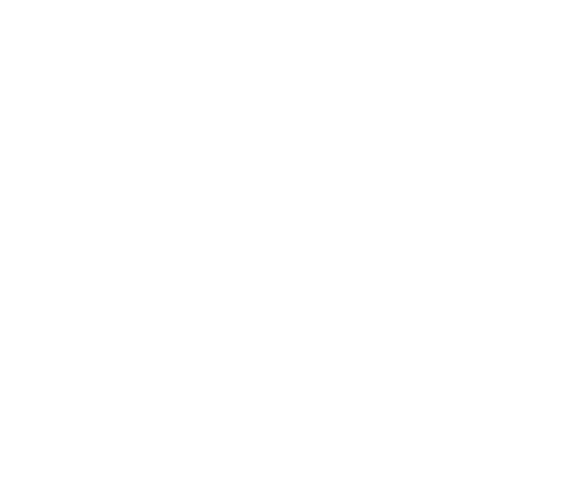
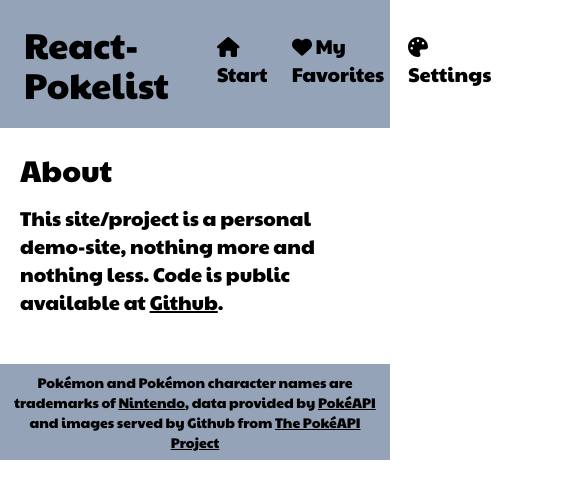
Before and after one commit to fredrikspannar/react-pokelist, a React (Vite) app: page /about in a window 390 px wide. Before the commit this address had no page. Shown: the top 498 px of the page, 577 px wide, since content can reach past the window. Built offline with nearby package versions, Linux system fonts and the light colour scheme.

Commit message:
About-page, some styling and responsive styling

```diff
--- a/src/App.jsx
+++ b/src/App.jsx
@@ -3,6 +3,7 @@ import { Routes, Route } from "react-router-dom";
 import Start from "./pages/Start";
 import Favorites from "./pages/Favorites";
 import Settings from "./pages/Settings";
+import About from "./pages/About";
 
 function App() {
 
@@ -11,6 +12,7 @@ function App() {
         <Route path="/" element={ <Start/> } />
         <Route path="/favorites" element={ <Favorites/> } />
         <Route path="/settings" element={ <Settings/> } />
+        <Route path="/about" element={ <About/> } />
       </Routes>
   )
 }
--- a/src/components/Layout.jsx
+++ b/src/components/Layout.jsx
@@ -7,9 +7,12 @@ export default function Layout({children}) {
         <>
             <div className="container mx-auto">
                 <NavBar />
-                <div className="pl-5 pr-5">
+                <div className="pl-5 pr-5 lg:h-screen lg:mt-32">
                     {children}
                 </div>
+                <footer className="p-2 bg-slate-400 mt-12 text-sm lg:fixed lg:bottom-0 lg:w-full lg:left-0 text-center">
+                    Pokémon and Pokémon character names are trademarks of <a href="https://nintendo.com" target="_blank">Nintendo</a>, data provided by <a href="https://pokeapi.co/" target="_blank">PokéAPI</a> and images served by Github from <a href="https://github.com/PokeAPI" target="_blank">The PokéAPI Project</a>
+                </footer>
             </div>
         </>
     )
--- a/src/components/Navbar.jsx
+++ b/src/components/Navbar.jsx
@@ -1,6 +1,6 @@
 import { Link, useLocation  } from "react-router-dom";
 import { FontAwesomeIcon } from '@fortawesome/react-fontawesome';
-import { faHouse, faHeart, faPalette } from '@fortawesome/free-solid-svg-icons';
+import { faHouse, faHeart, faPalette, faCircleInfo } from '@fortawesome/free-solid-svg-icons';
 
 export default function Navbar() {
     // get current url to set which link should be active
@@ -8,13 +8,14 @@ export default function Navbar() {
 
     return (
         <>
-            <nav className="bg-slate-400 p-6 flex items-start mb-6">
+            <nav className="bg-slate-400 p-6 flex items-start mb-6 lg:fixed lg:top-0 lg:w-full lg:left-0">
                 <h1>React-Pokelist</h1>
 
                 <ul className="flex items-start ml-12 space-x-6 mt-2">
                     <li><Link to="/" className={currentURL.length == 1 ? "navlink-active" : ""}><FontAwesomeIcon icon={faHouse} /> Start</Link></li>
                     <li><Link to="/favorites" className={currentURL.includes("favorites") ? "navlink-active" : ""}><FontAwesomeIcon icon={faHeart} /> My Favorites</Link></li>
                     <li><Link to="/settings" className={currentURL.includes("settings") ? "navlink-active" : ""}><FontAwesomeIcon icon={faPalette} /> Settings</Link></li>
+                    <li><Link to="/about" className={currentURL.includes("about") ? "navlink-active" : ""}><FontAwesomeIcon icon={faCircleInfo} /> About</Link></li>
                 </ul>
 
             </nav>
--- a/src/index.css
+++ b/src/index.css
@@ -43,4 +43,8 @@
   .message {
     @apply p-4 border-0 border-l-8 border-solid z-10 min-w-72 min-w-max fixed top-12 right-6;
   }
+
+  footer a, .about a {
+    @apply underline hover:opacity-50;
+  }
 }
--- /dev/null
+++ b/src/pages/About.jsx
@@ -0,0 +1,14 @@
+import Layout from "../components/Layout";
+
+export default function About() {
+
+    return (
+        <Layout>
+            <div className="about">
+                <h2>About</h2>
+
+                <p>This site/project is a personal demo-site, nothing more and nothing less. Code is public available at <a href="https://github.com/fredrikspannar/react-pokelist" target="_blank">Github</a>.</p>
+            </div>
+        </Layout>
+    )
+}
--- a/src/pages/Start.jsx
+++ b/src/pages/Start.jsx
@@ -136,7 +136,7 @@ export default function Start() {
                     <div className="flex flex-wrap justify-between">
                         {pokemons.map((item, index) => <PokeCard name={item.name} id={getIdFromURL(item.url)} key={index} style={style.current.style} handleToggleFavorite={handleToggleFavorite} favorites={favorites} />)}
                     </div>
-                    <div className="flex justify-between mb-6">
+                    <div className="flex justify-between mb-6 lg:mb-12">
                         <div className="text-opacity-50">
                             <p>Results: {numResults.current}</p>
                             <p>Page {page} of {numPages.current}</p>
```
